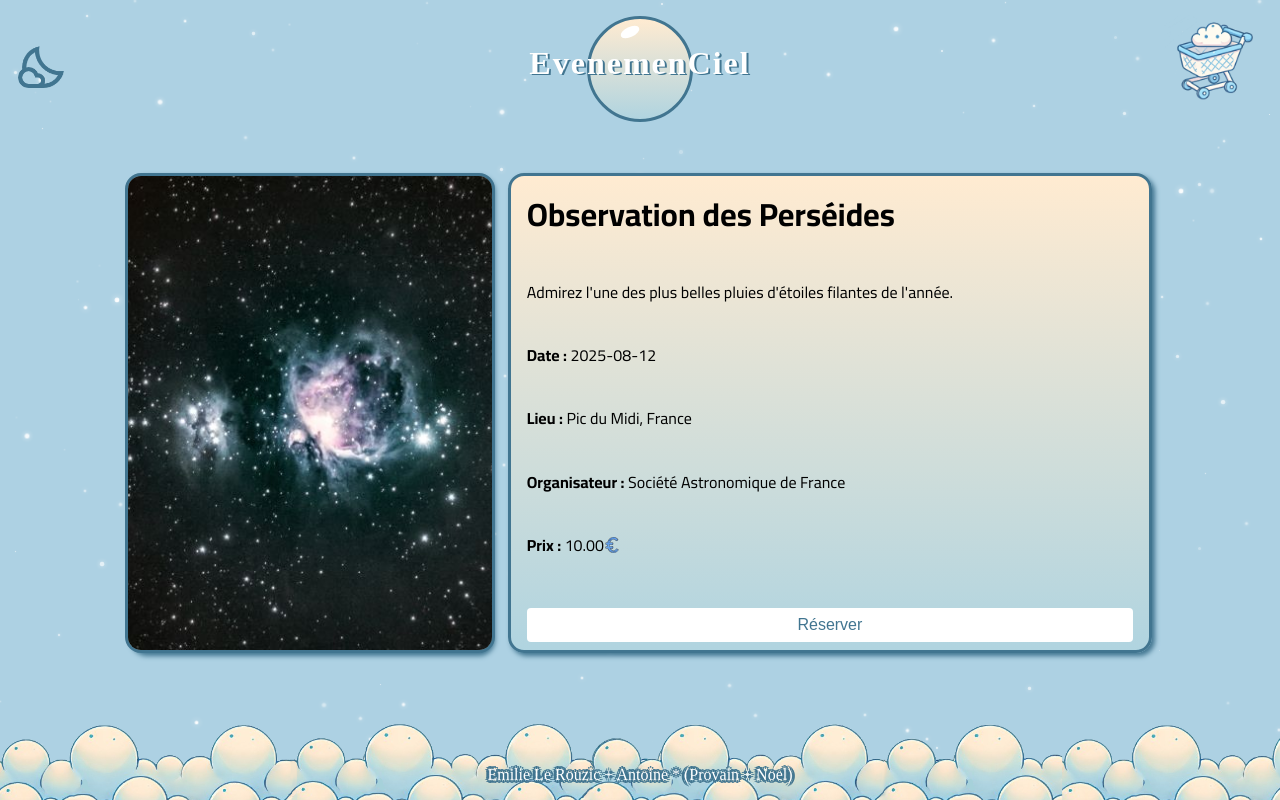
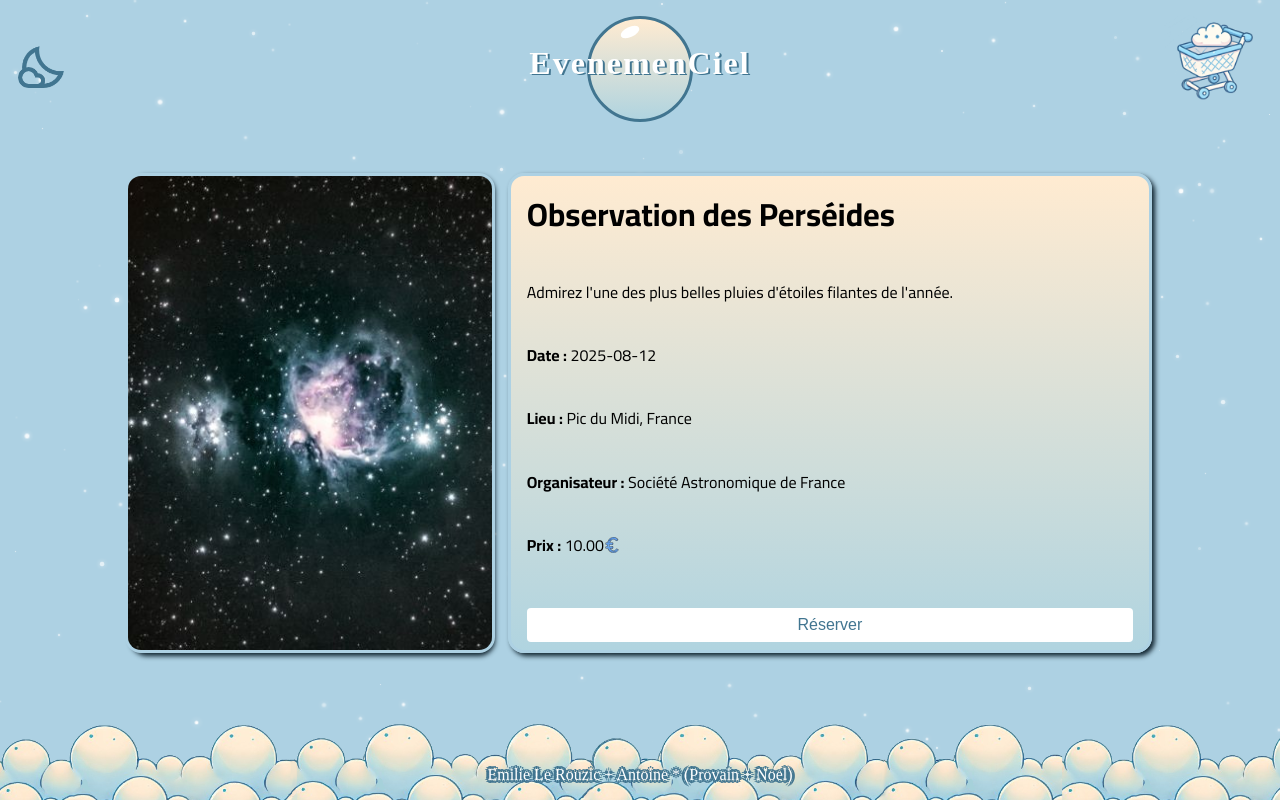
Before and after one commit to Paum2tair/projetJSM2, a React (Vite) app in the folder EvenemenCiel/: page /details/1 in a window 1280 px wide. Built offline with nearby package versions, Linux system fonts and the light colour scheme; a web font is replaced by a local one.

Commit message:
🚧princess works🚧

```diff
--- a/EvenemenCiel/src/assets/css/accueil.css
+++ b/EvenemenCiel/src/assets/css/accueil.css
@@ -51,15 +51,11 @@ body {
     text-align: center;
     position: relative;
     cursor: pointer;
-}
-.circle_color_dark {
-    border: 3px solid var(--couleur_fond);
-    background: linear-gradient(to bottom, var(--couleur_bleu_fonce), var(--couleur_deg_2));
-}
-.circle_color_light {
     border: 3px solid var(--couleur_bdr);
+    /* faire des variables exprès pour cle cercle */
     background: linear-gradient(to bottom, var(--couleur_deg_1), var(--couleur_deg_2));
 }
+
 .header .circle:before {
     content:"";
     width: 20px;
--- a/EvenemenCiel/src/assets/css/details.css
+++ b/EvenemenCiel/src/assets/css/details.css
@@ -16,7 +16,7 @@
     justify-content: center;
     height: auto;
     position: relative;
-    box-shadow:3px 3px 5px var(--couleur_bdr);
+    box-shadow:3px 3px 5px var(--couleur_bdr2);
     border-radius: 1em;
   }
 
@@ -24,14 +24,14 @@
     width: 100%;
     height: 100%;
     border-radius: 1em;
-    border: 3px solid var(--couleur_bdr);
+    border: 3px solid var(--couleur_fond);
     object-fit: cover;
     object-position: center;
     display: block;
   }
 
   .container .event-details .text {
-    border: 3px solid var(--couleur_bdr);
+    border: 3px solid var(--couleur_fond);
     text-align: left;
     background: linear-gradient(to bottom, var(--couleur_deg_1), var(--couleur_deg_2));
     width: 50vw;
@@ -39,7 +39,7 @@
     border-radius: 1em;
     padding: 0.5em 1em;
     margin: 0;
-    box-shadow:3px 3px 5px var(--couleur_bdr);
+    box-shadow:3px 3px 5px var(--couleur_bdr2);
     display: flex;
 flex-direction: column;
 justify-content: space-between;
@@ -67,13 +67,13 @@ justify-content: space-between;
   .form{
     width: 350px;
 
-    border: 3px solid var(--couleur_bdr);
+    border: 3px solid var(--couleur_fond);
     border-radius: 1em;
     padding: 0.5em;
     display: flex;
     flex-direction: column;
     align-items: start;
-    box-shadow:3px 3px 5px var(--couleur_bdr);
+    box-shadow:3px 3px 5px var(----couleur_bleu_fonce);
     background: linear-gradient(to bottom, var(--couleur_deg_1), var(--couleur_deg_2));
 }
 
@@ -84,7 +84,7 @@ justify-content: space-between;
    width: 70%;
     background: var(--couleur_text_blanc);
     border: var(--couleur_text_blanc) 2px solid;
-    box-shadow: var(--couleur_bdr) 2px 2px 5px;
+    box-shadow: var(--couleur_bleu_fonce) 2px 2px 5px;
 }
 
 .form .element input.number{
@@ -94,7 +94,7 @@ justify-content: space-between;
  width: 40%;
   background: var(--couleur_text_blanc);
   border: var(--couleur_text_blanc) 2px solid;
-  box-shadow: var(--couleur_bdr) 2px 2px 5px;
+  box-shadow: var(--couleur_bleu_fonce) 2px 2px 5px;
 }
 .form form{
     position: relative;
@@ -108,12 +108,12 @@ justify-content: space-between;
     font-family: 'Cairo', sans-serif;
     font-weight: 700;
     font-size: 1em;
-    color: var(--couleur_bdr);
+    color: var(--couleur_bleu_fonce);
     border-radius: 0.5em;
     right: 0;
     background: var(--couleur_text_blanc);
     border: var(--couleur_text_blanc) 2px solid;
-    box-shadow: var(--couleur_bdr) 2px 2px 5px;
+    box-shadow: var(--couleur_bleu_fonce) 2px 2px 5px;
     width: 100%;
 
 }
@@ -137,7 +137,7 @@ justify-content: space-between;
 
 .reservation-button {
   background-color: var(--couleur_text_blanc);
-  color: var(--couleur_bdr);
+  color: var(--couleur_bleu_fonce);
   padding: 0.5em 0.2em;
   border: none;
   border-radius: 4px;
@@ -148,13 +148,13 @@ justify-content: space-between;
 }
 
 .reservation-button:hover {
-  background-color: var(--couleur_bdr);
+  background-color: var(--couleur_bleu_fonce);
   color: var(--couleur_text_blanc);
 }
 
 .form button:hover{
     color: var(--couleur_text_blanc);
-    background: var(--couleur_bdr);
+    background: var(--couleur_bleu_fonce);
 }
 .form .element{
     display: flex;
--- a/EvenemenCiel/src/components/Header.tsx
+++ b/EvenemenCiel/src/components/Header.tsx
@@ -23,8 +23,6 @@ const Header = () => {
       document.documentElement.style.setProperty("--footer_interieur","#417590");
       document.documentElement.style.setProperty("--couleur_bdr", "#417590");
     }
-
-    console.log("change",document.documentElement.style.getPropertyValue("--couleur_bdr"));
   };
 
   useEffect(() => {
```
